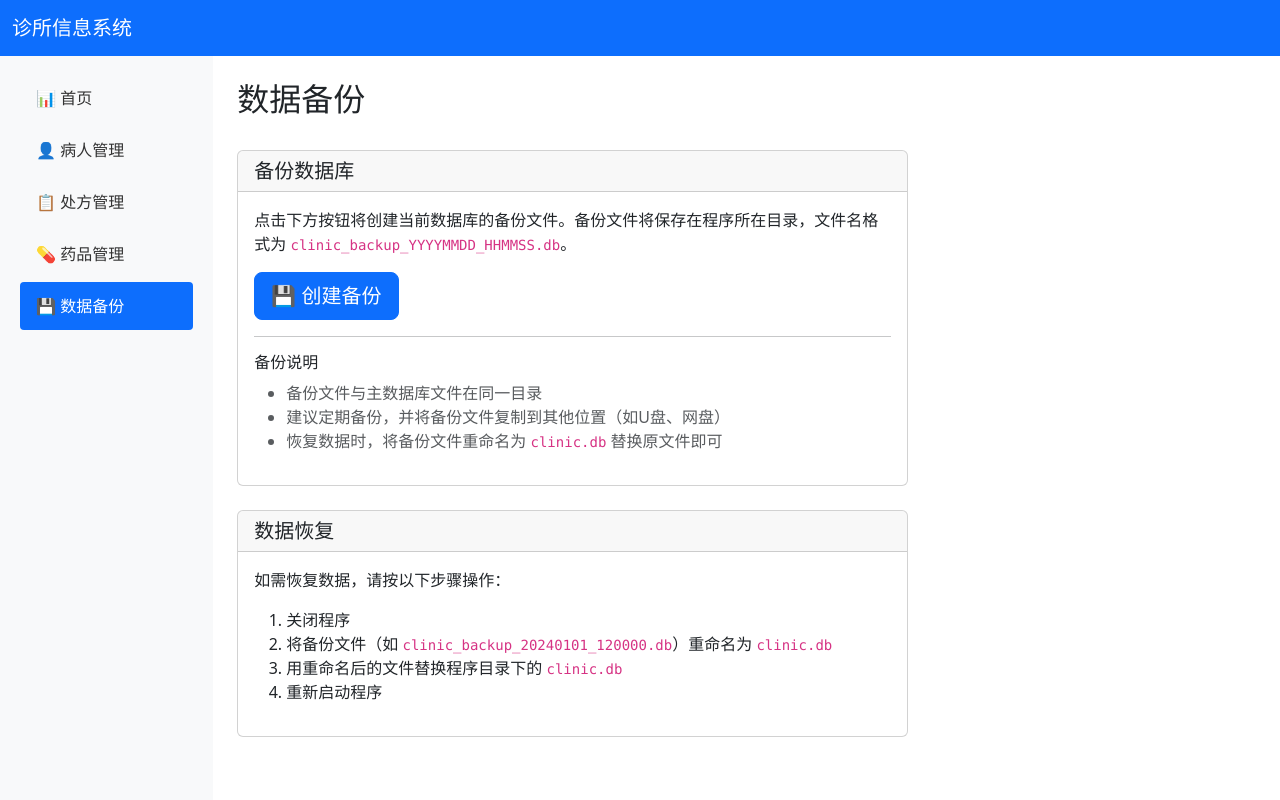
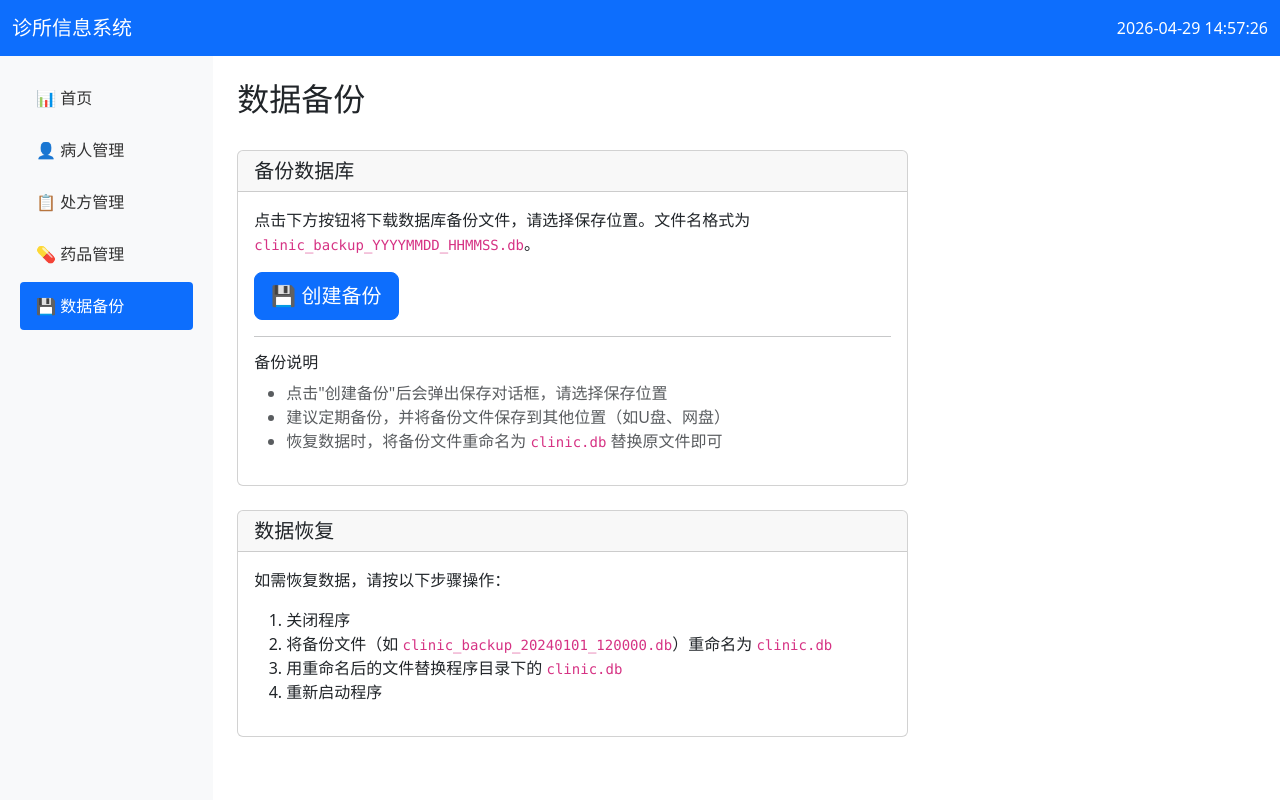
Before and after one commit to Hsin-Lan/clinic_is, a Flask app: page /backup in a window 1280 px wide. Run offline with Flask 3, Linux system fonts and the light colour scheme.

Commit message:
bug fix: 修复数据备份不可用

```diff
--- a/app.py
+++ b/app.py
@@ -265,31 +265,30 @@ def drug_delete(id):
     return redirect(url_for('drugs'))
 
 # ============ 数据备份 ============
-@app.route('/backup', methods=['GET', 'POST'])
+@app.route('/backup')
 def backup():
-    if request.method == 'POST':
-        # 获取数据库文件路径
-        if getattr(sys, 'frozen', False):
-            exe_dir = os.path.dirname(sys.executable)
-            db_path = os.path.join(exe_dir, 'clinic.db')
-        else:
-            db_path = os.path.join(os.path.dirname(__file__), 'clinic.db')
+    return render_template('backup.html')
 
-        if os.path.exists(db_path):
-            # 生成备份文件名
-            timestamp = datetime.now().strftime('%Y%m%d_%H%M%S')
-            backup_filename = f'clinic_backup_{timestamp}.db'
+@app.route('/backup/download')
+def backup_download():
+    """下载数据库备份文件"""
+    # 获取数据库文件路径
+    if getattr(sys, 'frozen', False):
+        exe_dir = os.path.dirname(sys.executable)
+        db_path = os.path.join(exe_dir, 'clinic.db')
+    else:
+        # Flask-SQLAlchemy 默认将数据库放在 instance 文件夹
+        db_path = os.path.join(os.path.dirname(__file__), 'instance', 'clinic.db')
 
-            # 备份到用户选择的目录（默认为下载数据库同级目录）
-            backup_path = os.path.join(os.path.dirname(db_path), backup_filename)
-            shutil.copy2(db_path, backup_path)
-
-            flash(f'备份成功：{backup_filename}', 'success')
-        else:
-            flash('数据库文件不存在', 'danger')
+    if not os.path.exists(db_path):
+        flash('数据库文件不存在', 'danger')
         return redirect(url_for('backup'))
 
-    return render_template('backup.html')
+    # 生成备份文件名
+    timestamp = datetime.now().strftime('%Y%m%d_%H%M%S')
+    backup_filename = f'clinic_backup_{timestamp}.db'
+
+    return send_file(db_path, as_attachment=True, download_name=backup_filename)
 
 # ============ API接口 ============
 @app.route('/api/patients/search')
--- a/templates/backup.html
+++ b/templates/backup.html
@@ -14,18 +14,16 @@
                 <h5 class="mb-0">备份数据库</h5>
             </div>
             <div class="card-body">
-                <p>点击下方按钮将创建当前数据库的备份文件。备份文件将保存在程序所在目录，文件名格式为 <code>clinic_backup_YYYYMMDD_HHMMSS.db</code>。</p>
+                <p>点击下方按钮将下载数据库备份文件，请选择保存位置。文件名格式为 <code>clinic_backup_YYYYMMDD_HHMMSS.db</code>。</p>
 
-                <form method="POST">
-                    <button type="submit" class="btn btn-primary btn-lg">💾 创建备份</button>
-                </form>
+                <a href="{{ url_for('backup_download') }}" class="btn btn-primary btn-lg">💾 创建备份</a>
 
                 <hr>
 
                 <h6>备份说明</h6>
                 <ul class="text-muted">
-                    <li>备份文件与主数据库文件在同一目录</li>
-                    <li>建议定期备份，并将备份文件复制到其他位置（如U盘、网盘）</li>
+                    <li>点击"创建备份"后会弹出保存对话框，请选择保存位置</li>
+                    <li>建议定期备份，并将备份文件保存到其他位置（如U盘、网盘）</li>
                     <li>恢复数据时，将备份文件重命名为 <code>clinic.db</code> 替换原文件即可</li>
                 </ul>
             </div>
--- a/templates/base.html
+++ b/templates/base.html
@@ -42,6 +42,7 @@
     <nav class="navbar navbar-expand-lg navbar-dark bg-primary no-print">
         <div class="container-fluid">
             <a class="navbar-brand" href="{{ url_for('index') }}">诊所信息系统</a>
+            <span class="navbar-text text-white" id="current-datetime"></span>
         </div>
     </nav>
 
@@ -87,6 +88,21 @@
     </div>
 
     <script src="https://cdn.jsdelivr.net/npm/bootstrap@5.3.2/dist/js/bootstrap.bundle.min.js"></script>
+    <script>
+    // 显示当前日期时间
+    function updateDateTime() {
+        const now = new Date();
+        const year = now.getFullYear();
+        const month = String(now.getMonth() + 1).padStart(2, '0');
+        const day = String(now.getDate()).padStart(2, '0');
+        const hours = String(now.getHours()).padStart(2, '0');
+        const minutes = String(now.getMinutes()).padStart(2, '0');
+        const seconds = String(now.getSeconds()).padStart(2, '0');
+        document.getElementById('current-datetime').textContent = `${year}-${month}-${day} ${hours}:${minutes}:${seconds}`;
+    }
+    updateDateTime();
+    setInterval(updateDateTime, 1000);
+    </script>
     {% block extra_js %}{% endblock %}
 </body>
 </html>
```
